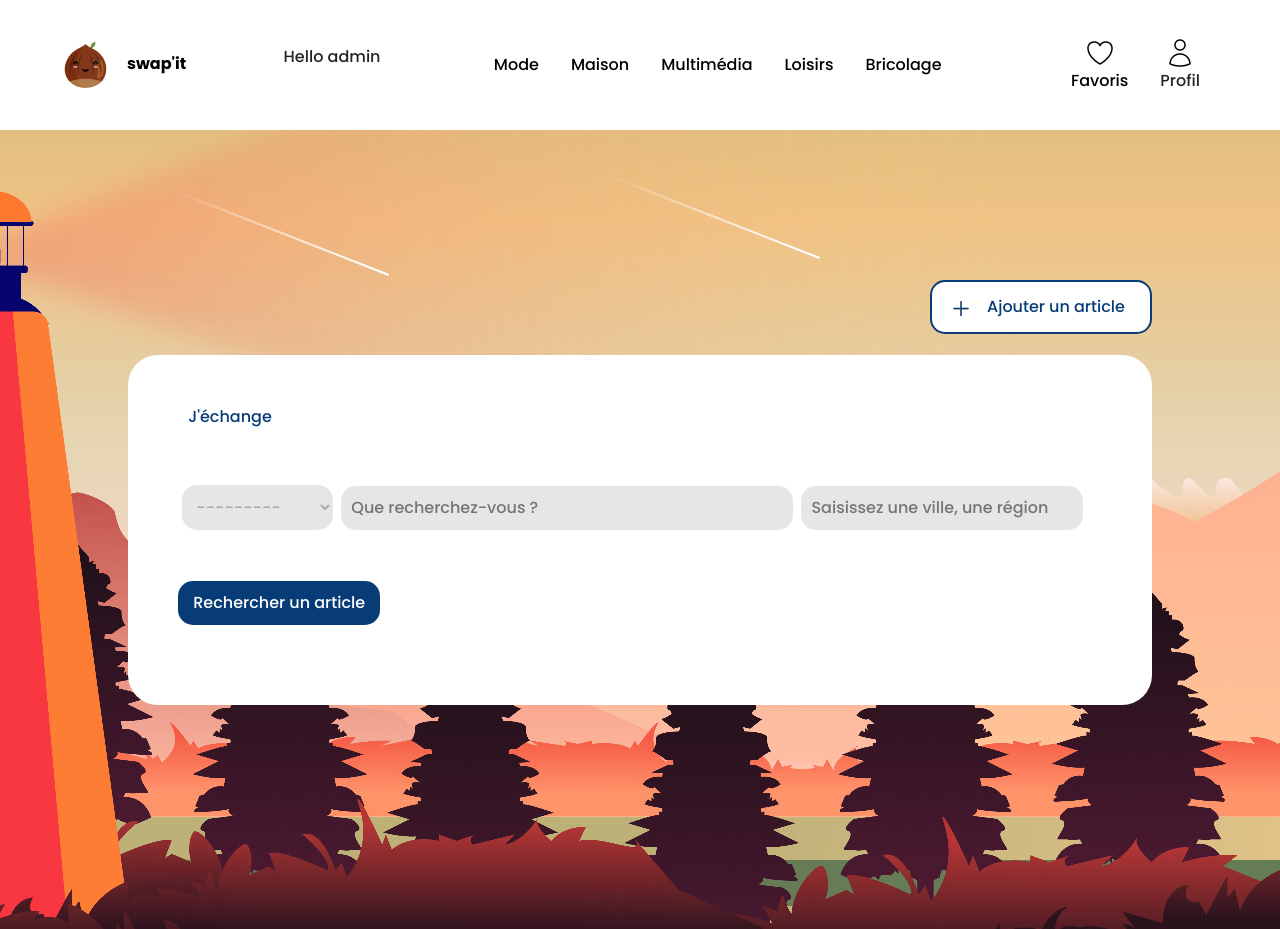
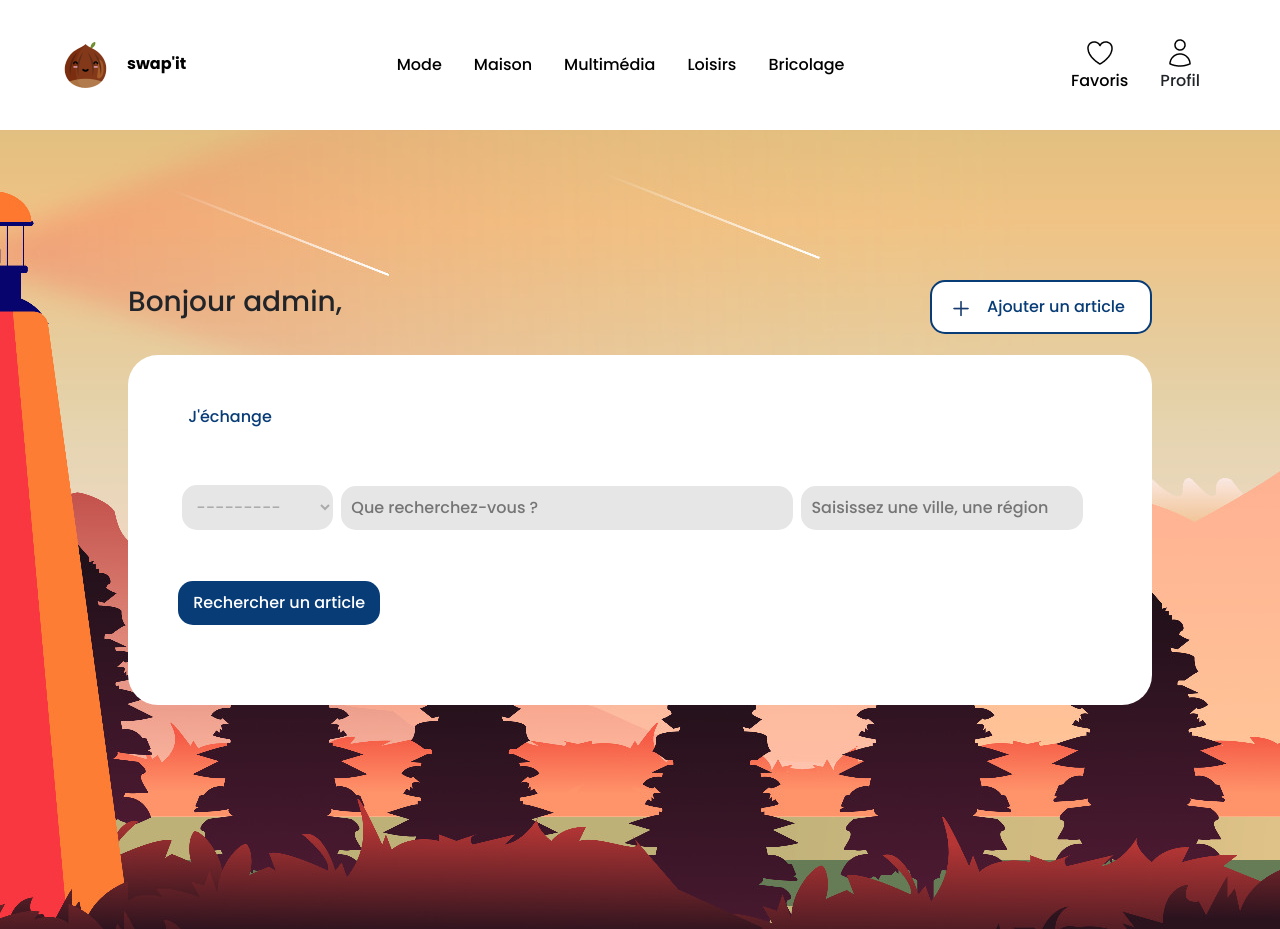
Before and after one commit to JaxV9/workshop, a Django app: page / in a window 1280 px wide. Shown: the top 929 px of the page. Run offline with Django 3.2, Linux system fonts and the light colour scheme; a user stored in the database is signed in; data comes from the database, SQL or seed files in the repository; both versions use the stored data as it was after the commit; some web fonts are replaced.

Commit message:
hello user homepage

```diff
--- a/auctions/static/auctions/styles.css
+++ b/auctions/static/auctions/styles.css
@@ -312,9 +312,16 @@ footer {
 .logoname{
     display: inline;
     margin-left: 20px;
-    font-weight: bolder;
+    font-weight: bold;
 }
 
 .logoname:hover{
     text-decoration: none;
 }
+
+.hello{
+    margin-top: -35%;
+    left: 10%;
+    position: absolute;
+    font-weight: bold;
+}
--- a/auctions/templates/auctions/index.html
+++ b/auctions/templates/auctions/index.html
@@ -3,6 +3,11 @@
 
 {% block body %}
     <div class="main">
+
+        {% if user.is_authenticated %}
+        <div class="hello"><h3>Bonjour {{ request.user }},</h3></div>
+        {% endif %}
+
         <div class="addexchange">
             <img src="../../static/auctions/images/plus.png" alt="plus" class="plus"><a href="{% url 'create_product' %}" class="ajout">Ajouter un article</a>
         </div>
--- a/auctions/templates/auctions/layout.html
+++ b/auctions/templates/auctions/layout.html
@@ -15,9 +15,6 @@
     <header>
         <nav class="nav">
             <div class="leftpart"><a href="{% url 'index' %}"><img src='../../static/auctions/images/logo.png' alt="Logo_swap'it"><p class="logoname">swap'it</p></a></div>
-            {% if user.is_authenticated %}
-             <p>Hello {{ request.user }}</p>
-            {% endif %}
             <div class="middlepart">
                 <ul class="nav-list">
                     <li><a href="/products?category=13">Mode</a></li>
```
Also changed, not shown: db.sqlite3.
